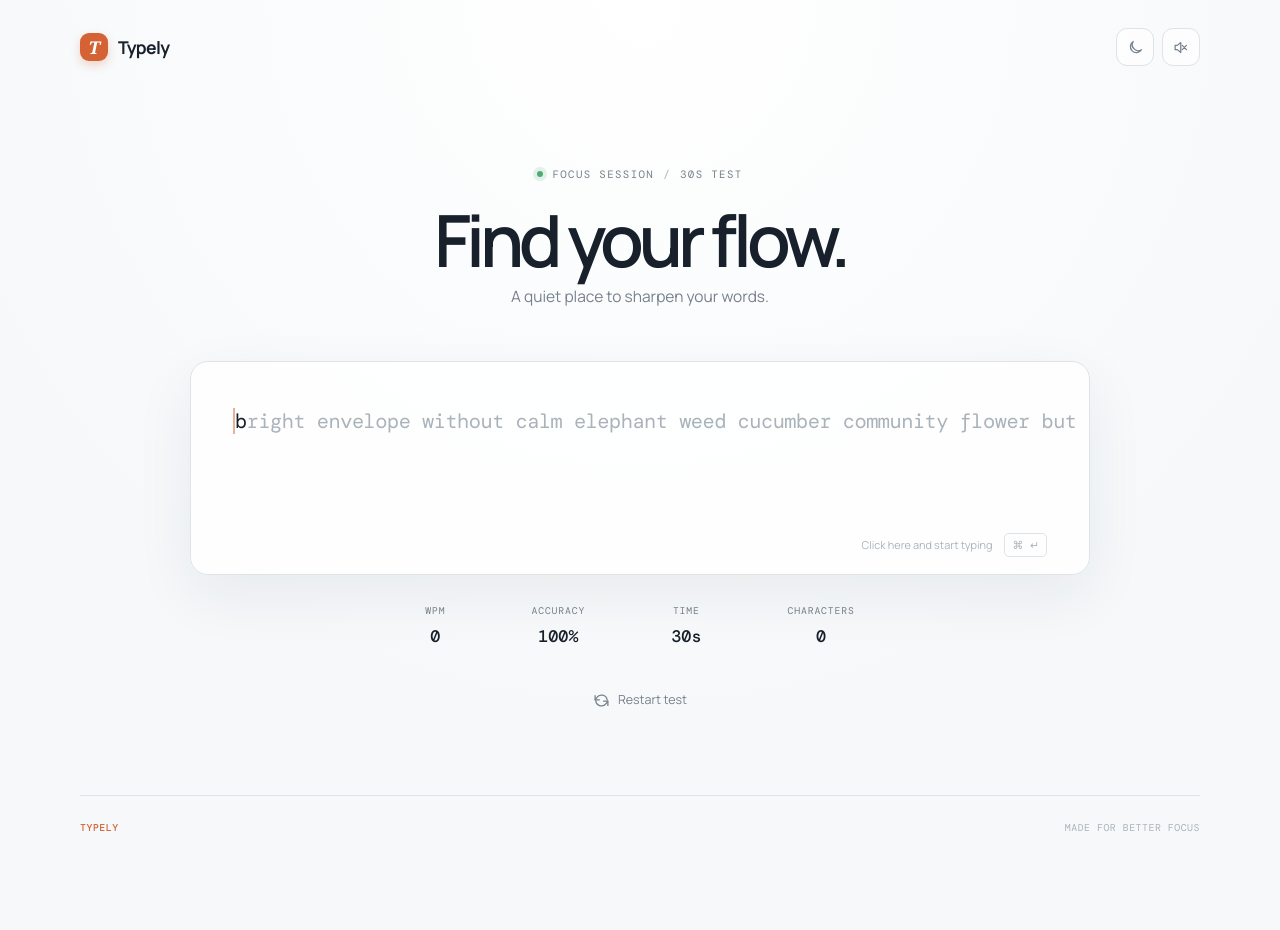
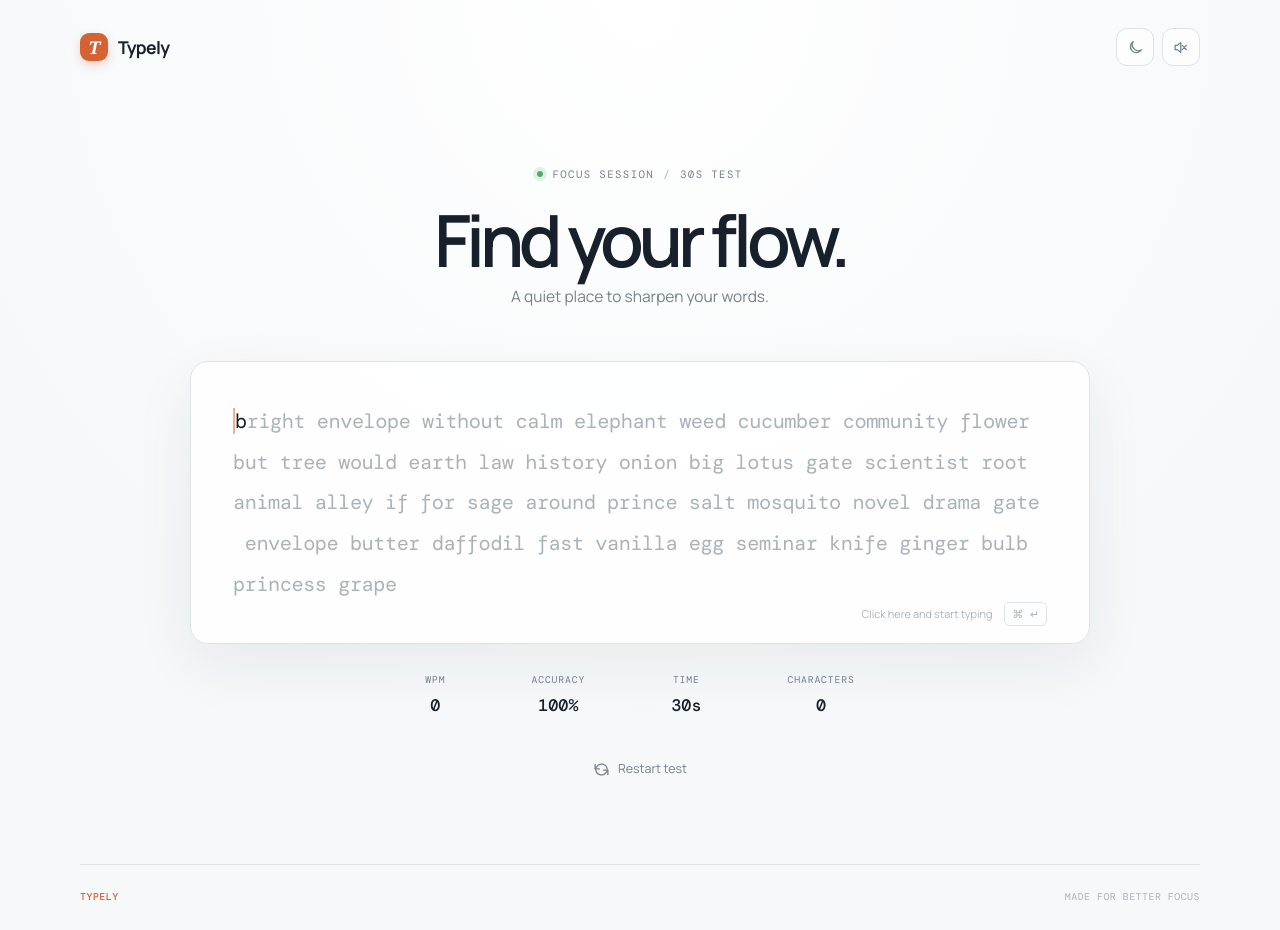
Before and after one commit to ARJUN-MLE/new, a React (Vite) app: page / in a window 1280 px wide. Before the commit the page ends 861 px from the top, so only its background shows below. Built offline with nearby package versions, Linux system fonts and the light colour scheme.

Commit message:
Improve passage wrapping and auto scroll

```diff
--- a/src/App.css
+++ b/src/App.css
@@ -21,7 +21,19 @@ h1 { margin: 21px 0 7px; color: var(--ink); font-size: clamp(2.7rem, 6vw, 4.5rem
 .subtitle { color: var(--muted); font-size: .97rem; }
 .typing-card { position: relative; max-width: 900px; min-height: 214px; margin: 53px auto 0; padding: 39px 42px; overflow: hidden; border: 1px solid var(--line); border-radius: 18px; color: var(--faint); background: color-mix(in srgb, var(--surface) 82%, transparent); box-shadow: var(--shadow); text-align: left; transition: border-color .2s, box-shadow .2s; }
 .typing-card:focus-within { border-color: color-mix(in srgb, var(--accent) 45%, var(--line)); box-shadow: 0 22px 70px color-mix(in srgb, var(--accent) 9%, transparent); }
-.passage { position: relative; z-index: 1; font-family: 'DM Mono', monospace; font-size: clamp(1rem, 2vw, 1.27rem); line-height: 2; letter-spacing: -.025em; user-select: none; }
+.passage {
+  position: relative;
+  z-index: 1;
+  font-family: 'DM Mono', monospace;
+  font-size: clamp(1rem, 2vw, 1.27rem);
+  line-height: 2;
+  letter-spacing: -.025em;
+  user-select: none;
+
+  white-space: normal;
+  overflow-wrap: break-word;
+  word-break: normal;
+}
 .passage span { transition: color .15s, background .15s; }
 .passage .correct { color: var(--correct); }
 .passage .incorrect { color: #d3544f; background: #f9d8d3; border-radius: 3px; }
```
